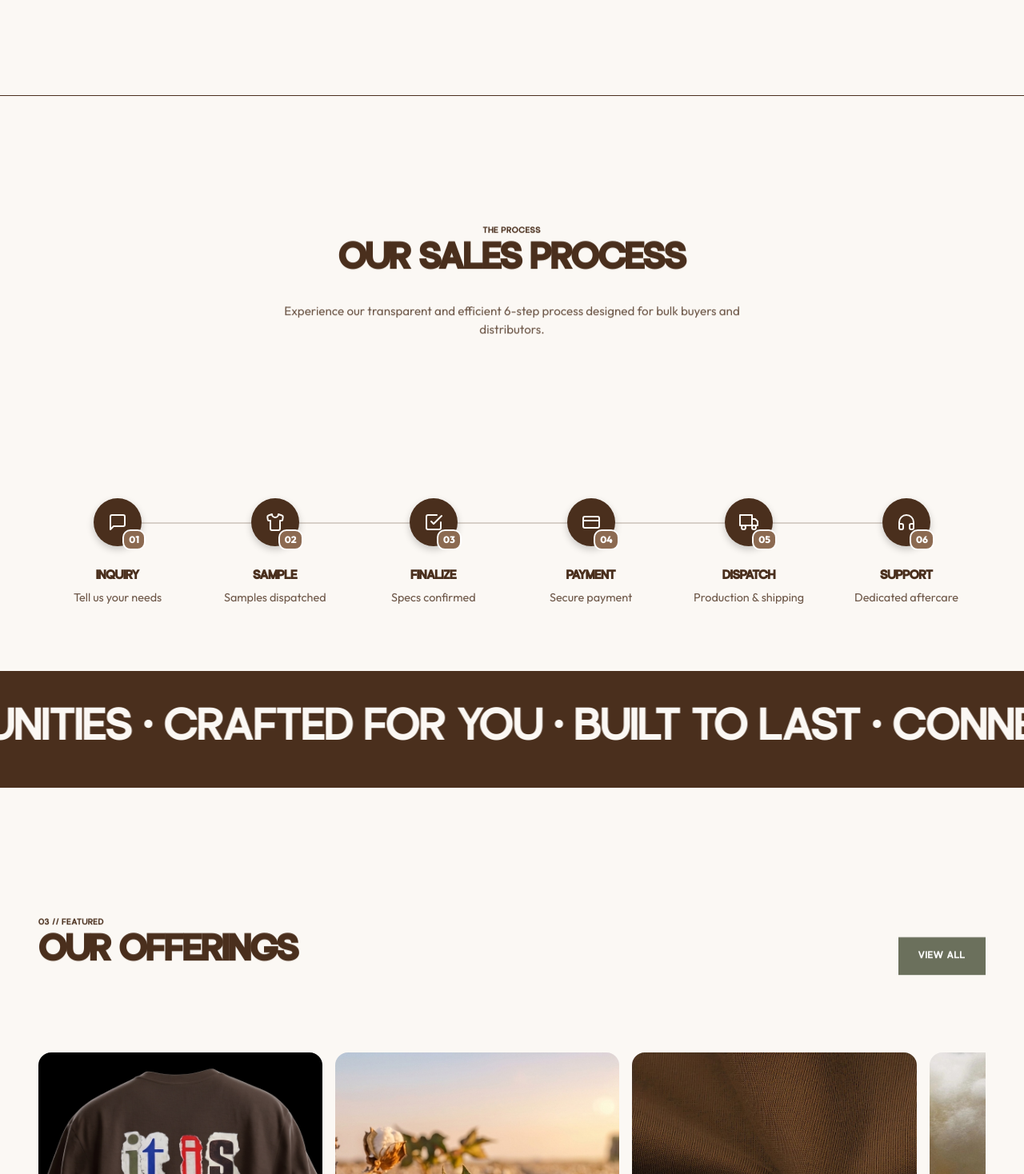
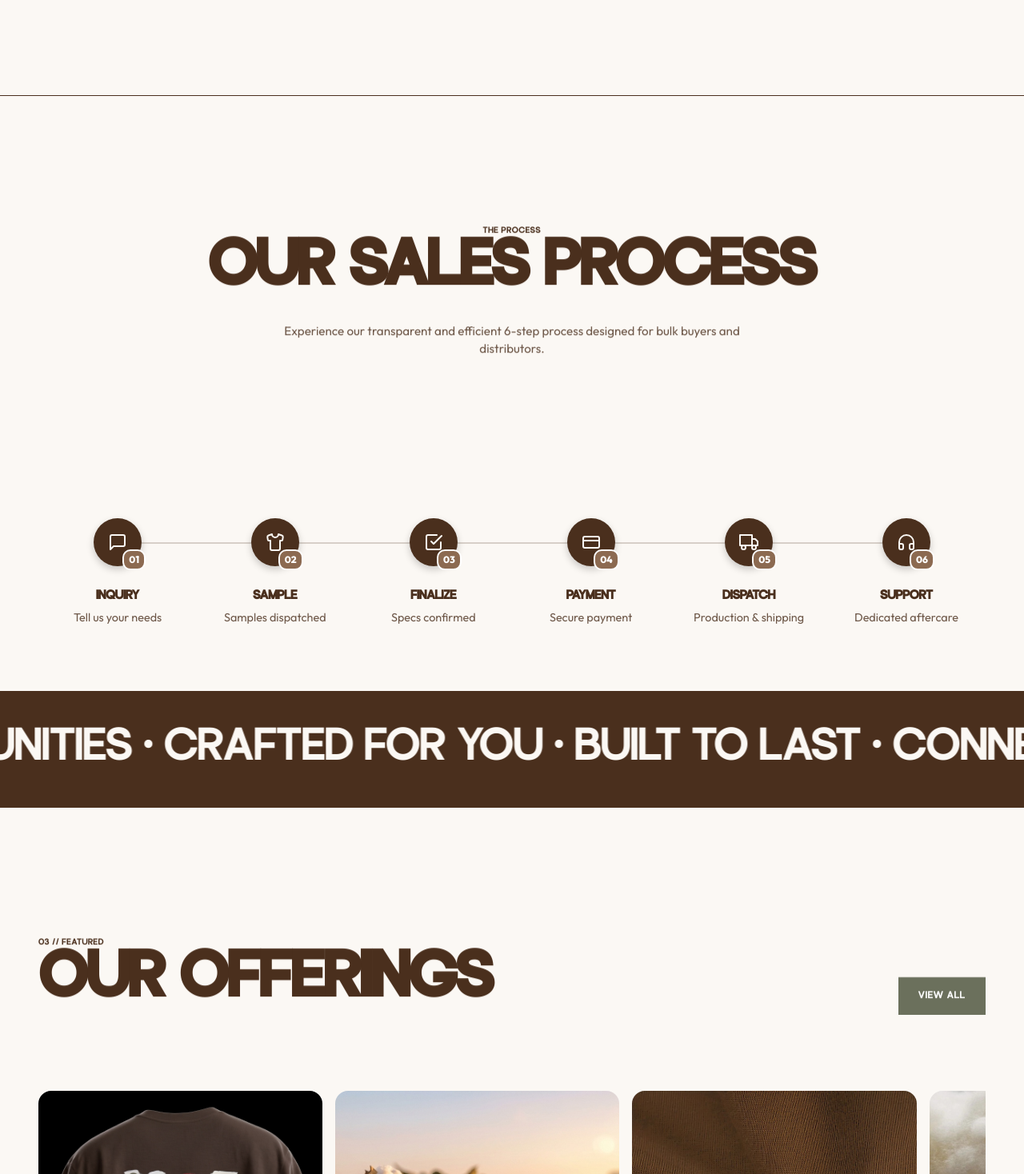
Before and after one commit to PTejasKr/alphaxgen, a Next.js app: page / in a window 1280 px wide. Shown: the part 1726-3194 px from the top of the page at 80% size. Built offline with nearby package versions, Linux system fonts and the light colour scheme.

Commit message:
style: match Process and Offerings headings with About Business font size

```diff
--- a/src/components/home/OfferingsSection.tsx
+++ b/src/components/home/OfferingsSection.tsx
@@ -75,7 +75,7 @@ export function OfferingsSection() {
         <div className={styles.sectionHeader}>
           <div>
             <div className="text-small">03 // FEATURED</div>
-            <h2 className="heading-1">OUR OFFERINGS</h2>
+            <h2 className="display-lg">OUR OFFERINGS</h2>
           </div>
           <Link href="/shop" className={styles.viewAllButton}>View All</Link>
         </div>
--- a/src/components/home/ProcessSection.tsx
+++ b/src/components/home/ProcessSection.tsx
@@ -79,7 +79,7 @@ export function ProcessSection({ compactBottom = false }: { compactBottom?: bool
       <Reveal>
         <div className={styles.header}>
           <div className="text-small">The Process</div>
-          <h2 className="heading-1">Our Sales Process</h2>
+          <h2 className="display-lg">Our Sales Process</h2>
           <p className={styles.subtitle}>
             Experience our transparent and efficient 6-step process designed for bulk buyers and distributors.
           </p>
```
